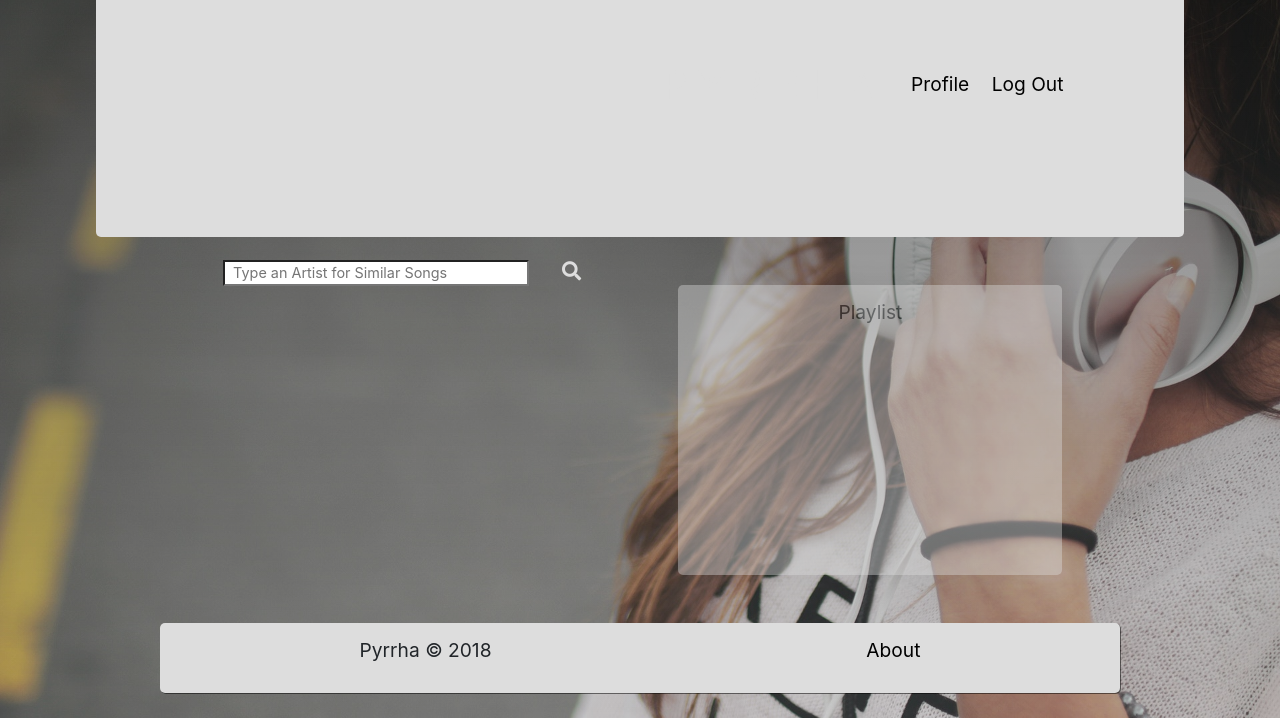
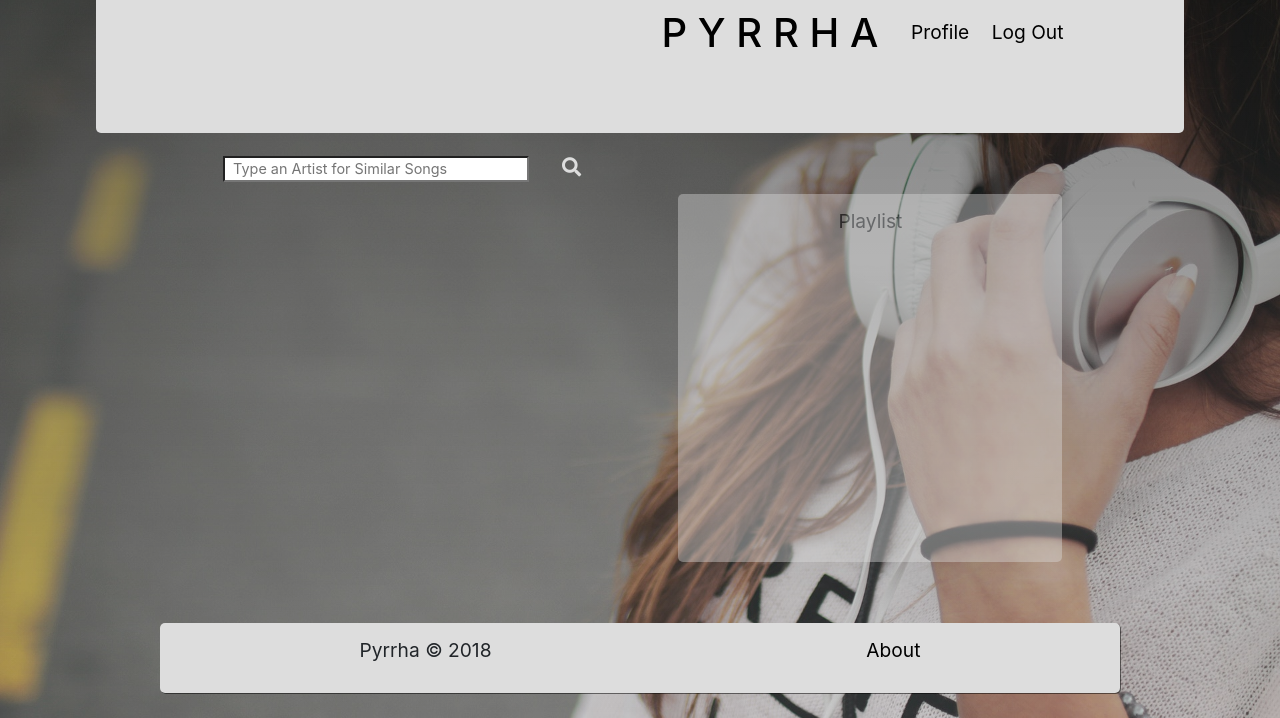
Before and after one commit to aduncan12/project-03, a website: page views/main.html in a window 1280 px wide. Shown: the part 93-811 px from the top of the page. Drawn offline with nearby package versions, Linux system fonts and the light colour scheme; files that its build step writes are made by us from their sources; files whose address does not match are found by name.

Commit message:
working on nav format

```diff
--- a/public/styles/styles.css
+++ b/public/styles/styles.css
@@ -154,7 +154,7 @@ h1 {
     margin: 10% 0;
 }
 
-#welcome > h1, #aboutDiv > h1 {
+#welcome > h1, #aboutDiv > h1, #mainNav > h1 {
     color: #000000;
     margin: 5% 0;
 }
--- a/views/main.html
+++ b/views/main.html
@@ -20,7 +20,7 @@
             <img id="logo" src="/images/records.jpeg" width="40" height="40" class="d-inline-block align-top" alt="">
             <h3 id="message"></h3>
         </div>
-        <h1>P Y R R H A</h1>
+        <h1 id="navPyrrha">P Y R R H A</h1>
         <div id="navButtons">
             <button id="profile">Profile</button>
             <button id="logOut">Log Out</button>
```
